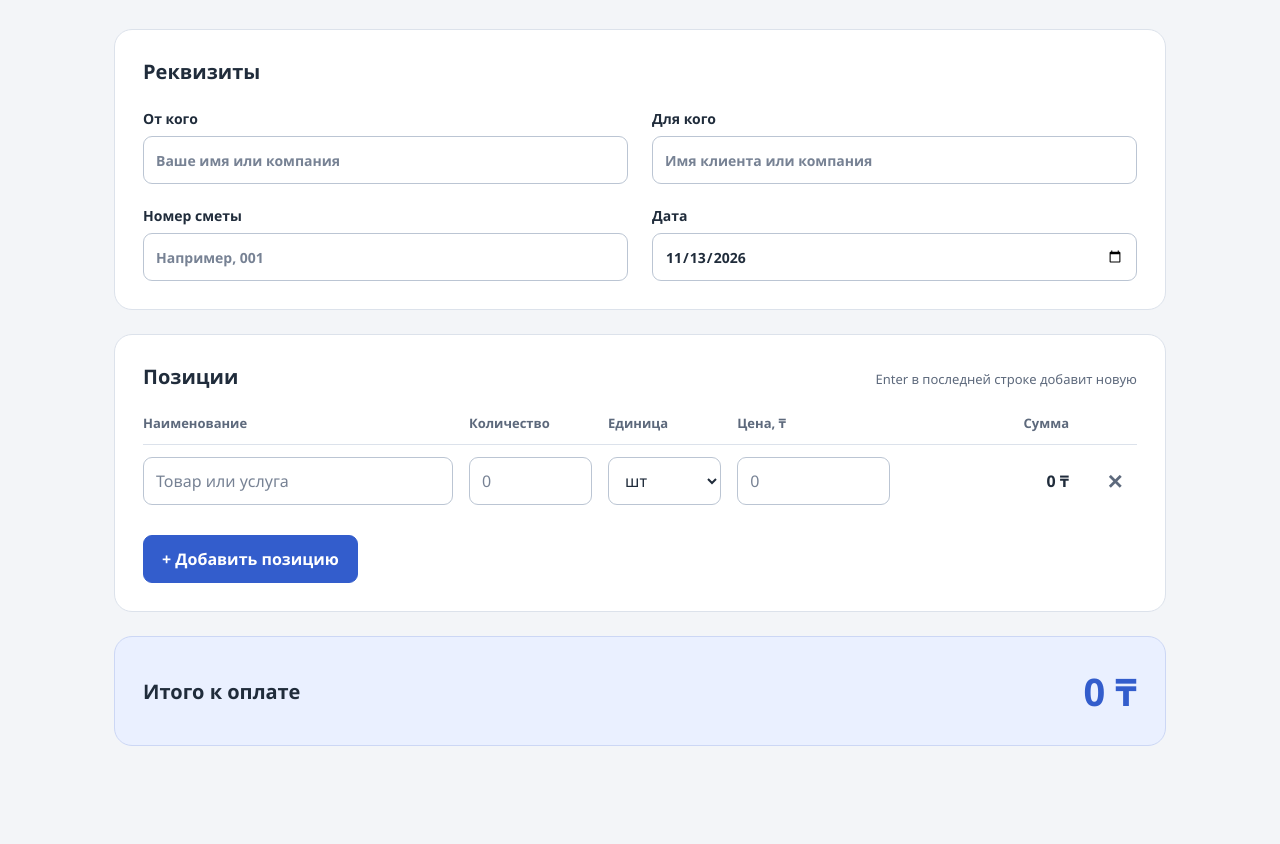
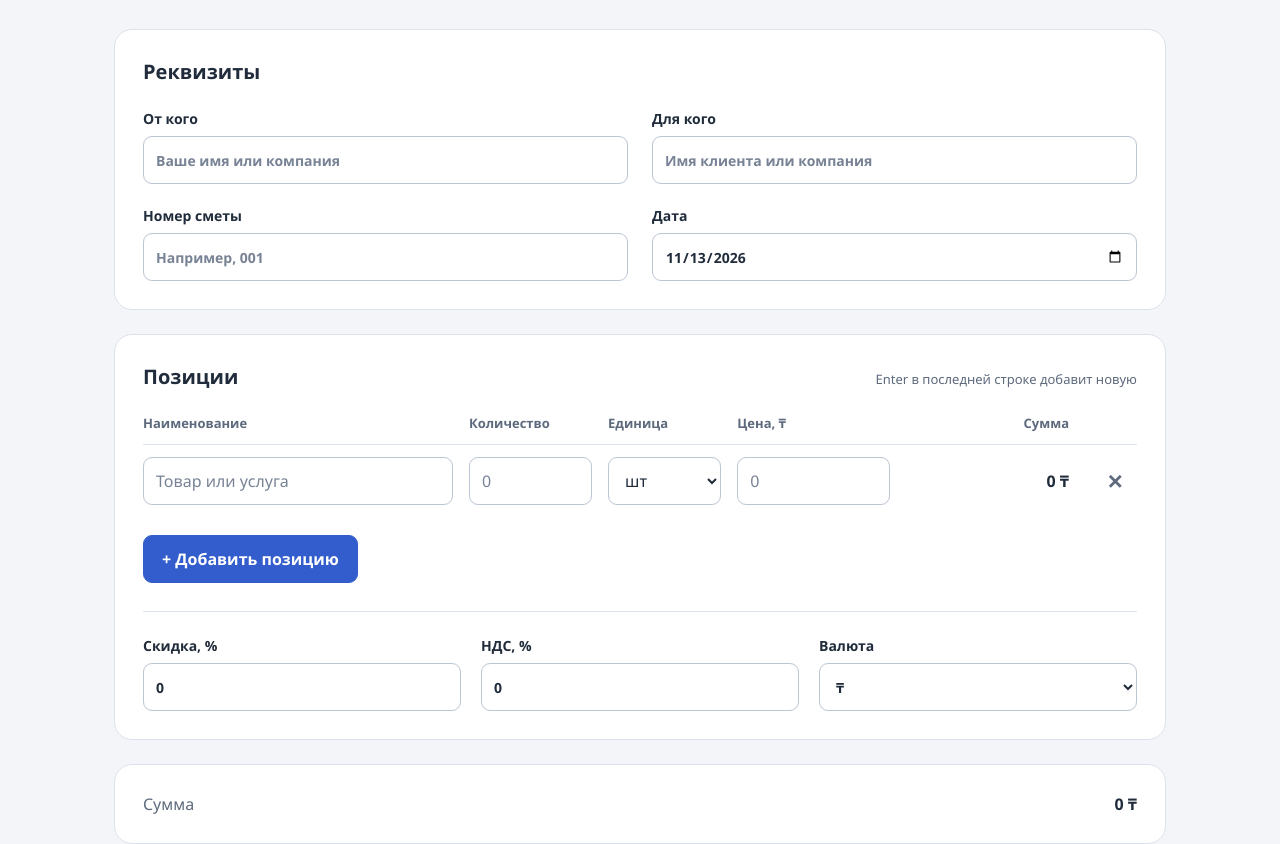
Before and after one commit to sovetbek-ops/smeta, a plain HTML site: page index.html in a window 1280 px wide. Shown: the part 137-981 px from the top of the page. Before the commit the page ends 931 px from the top, so only its background shows below. Drawn offline with Linux system fonts and the light colour scheme.

Commit message:
Добавить скидку, НДС и валюту

```diff
--- a/index.html
+++ b/index.html
@@ -35,7 +35,7 @@
             <th scope="col">Наименование</th>
             <th scope="col">Количество</th>
             <th scope="col">Единица</th>
-            <th scope="col">Цена, ₸</th>
+            <th scope="col">Цена, <span data-currency>₸</span></th>
             <th scope="col" class="amount-heading">Сумма</th>
             <th scope="col"><span class="visually-hidden">Удаление</span></th>
           </tr>
@@ -43,8 +43,21 @@
         <tbody id="items"></tbody>
       </table>
       <button type="button" class="add-button" id="add-item">+ Добавить позицию</button>
+      <div class="adjustments-grid">
+        <label>Скидка, %<input type="text" id="discount" inputmode="decimal" value="0" autocomplete="off" spellcheck="false"></label>
+        <label>НДС, %<input type="text" id="vat" inputmode="decimal" value="0" autocomplete="off" spellcheck="false"></label>
+        <label>Валюта<select id="currency"><option value="₸">₸</option><option value="₽">₽</option><option value="$">$</option><option value="€">€</option></select></label>
+      </div>
     </section>
 
+    <div class="card breakdown" aria-label="Расчёт стоимости">
+      <dl>
+        <div class="summary-row"><dt>Сумма</dt><dd><output id="subtotal">0 ₸</output></dd></div>
+        <div class="summary-row" id="discount-row" hidden><dt>Скидка</dt><dd><output id="discount-amount">0 ₸</output></dd></div>
+        <div class="summary-row" id="discounted-row" hidden><dt>Сумма со скидкой</dt><dd><output id="discounted-amount">0 ₸</output></dd></div>
+        <div class="summary-row" id="vat-row" hidden><dt>НДС</dt><dd><output id="vat-amount">0 ₸</output></dd></div>
+      </dl>
+    </div>
     <section class="total-card" aria-labelledby="total-title">
       <h2 id="total-title">Итого к оплате</h2>
       <output id="total" aria-live="polite" aria-atomic="true">0 ₸</output>
@@ -56,7 +69,7 @@
       <td><label class="mobile-label" data-label="name">Наименование</label><input type="text" data-field="name" placeholder="Товар или услуга"></td>
       <td><label class="mobile-label" data-label="quantity">Количество</label><input type="text" inputmode="decimal" data-field="quantity" placeholder="0" autocomplete="off" spellcheck="false"></td>
       <td><label class="mobile-label" data-label="unit">Единица</label><select data-field="unit"><option>шт</option><option>час</option><option>услуга</option></select></td>
-      <td><label class="mobile-label" data-label="price">Цена, ₸</label><input type="text" inputmode="decimal" data-field="price" placeholder="0" autocomplete="off" spellcheck="false"></td>
+      <td><label class="mobile-label" data-label="price">Цена, <span data-currency>₸</span></label><input type="text" inputmode="decimal" data-field="price" placeholder="0" autocomplete="off" spellcheck="false"></td>
       <td class="line-amount"><span class="mobile-label">Сумма</span><output data-field="amount">0 ₸</output></td>
       <td class="remove-cell"><button type="button" class="remove-button" data-action="remove" aria-label="Удалить позицию">✕</button></td>
     </tr>
--- a/script.js
+++ b/script.js
@@ -4,7 +4,10 @@ const items = document.querySelector("#items");
 const template = document.querySelector("#item-template");
 const totalOutput = document.querySelector("#total");
 const addButton = document.querySelector("#add-item");
-const moneyFormatter = new Intl.NumberFormat("ru-RU", { maximumFractionDigits: 2 });
+const discountInput = document.querySelector("#discount");
+const vatInput = document.querySelector("#vat");
+const currencySelect = document.querySelector("#currency");
+const moneyFormatter = new Intl.NumberFormat("ru-RU", { maximumFractionDigits: 0 });
 let nextId = 0;
 
 // Accept decimal commas and grouped thousands, but never partial numbers like "15abc".
@@ -17,7 +20,16 @@ function readNumber(value) {
 
 function formatMoney(value) {
   const safeValue = Number.isFinite(value) ? value : 0;
-  return `${moneyFormatter.format(safeValue).replace(/[\u00a0\u202f]/g, " ")} ₸`;
+  return `${moneyFormatter.format(safeValue).replace(/[\u00a0\u202f]/g, " ")} ${currencySelect.value}`;
+}
+
+function roundMoney(value) {
+  return Number.isFinite(value) ? Math.round(value) : 0;
+}
+
+function updateSummary(outputId, rowId, amount) {
+  document.querySelector(outputId).textContent = formatMoney(amount);
+  document.querySelector(rowId).hidden = amount === 0;
 }
 
 function recalculate() {
@@ -26,13 +38,23 @@ function recalculate() {
     const quantity = readNumber(row.querySelector('[data-field="quantity"]').value);
     const price = readNumber(row.querySelector('[data-field="price"]').value);
     const product = quantity * price;
-    // Round each line to hundredths so the total matches the displayed line amounts.
-    const rounded = Math.round((product + Number.EPSILON) * 100) / 100;
-    const amount = Number.isFinite(rounded) ? rounded : 0;
+    // Round every monetary step to whole units so displayed amounts add up.
+    const amount = roundMoney(product);
     row.querySelector('[data-field="amount"]').textContent = formatMoney(amount);
     total += amount;
   }
-  totalOutput.textContent = formatMoney(total);
+  const subtotal = roundMoney(total);
+  const discount = roundMoney(subtotal * (readNumber(discountInput.value) / 100));
+  const discounted = roundMoney(subtotal - discount);
+  const vat = roundMoney(discounted * (readNumber(vatInput.value) / 100));
+  document.querySelector("#subtotal").textContent = formatMoney(subtotal);
+  updateSummary("#discount-amount", "#discount-row", discount);
+  updateSummary("#discounted-amount", "#discounted-row", discounted);
+  updateSummary("#vat-amount", "#vat-row", vat);
+  totalOutput.textContent = formatMoney(roundMoney(discounted + vat));
+  for (const symbol of document.querySelectorAll("[data-currency]")) {
+    symbol.textContent = currencySelect.value;
+  }
 }
 
 function addItem(focus = true) {
@@ -51,6 +73,9 @@ function addItem(focus = true) {
 }
 
 addButton.addEventListener("click", () => addItem());
+discountInput.addEventListener("input", recalculate);
+vatInput.addEventListener("input", recalculate);
+currencySelect.addEventListener("change", recalculate);
 items.addEventListener("input", recalculate);
 items.addEventListener("click", (event) => {
   const button = event.target.closest('[data-action="remove"]');
--- a/styles.css
+++ b/styles.css
@@ -44,6 +44,13 @@ td:last-child, th:last-child { padding-right: 0; }
 .remove-button:hover { background: #eef1f7; color: #202c3b; }
 .add-button { margin-top: 18px; padding: 12px 18px; background: var(--accent); color: #fff; border: 1px solid var(--accent); }
 .add-button:hover { background: #264bab; }
+.adjustments-grid { display: grid; grid-template-columns: repeat(3, minmax(0, 1fr)); gap: 20px; margin-top: 28px; padding-top: 24px; border-top: 1px solid var(--border); }
+.adjustments-grid input, .adjustments-grid select { margin-top: 8px; }
+.breakdown dl { margin: 0; display: grid; gap: 16px; }
+.summary-row { display: flex; justify-content: space-between; gap: 16px; }
+.summary-row[hidden] { display: none; }
+.summary-row dt { color: var(--muted); }
+.summary-row dd { margin: 0; min-width: 0; text-align: right; font-weight: 600; overflow-wrap: anywhere; }
 .total-card { display: flex; align-items: center; justify-content: space-between; gap: 16px; padding: 28px; border: 1px solid #ccd7f5; border-radius: 18px; background: #eaf0ff; }
 .total-card output { color: var(--accent); font-size: clamp(28px, 4vw, 38px); font-weight: 700; overflow-wrap: anywhere; min-width: 0; }
 .mobile-label, .visually-hidden { position: absolute; width: 1px; height: 1px; overflow: hidden; clip-path: inset(50%); white-space: nowrap; }
@@ -63,6 +70,7 @@ td:last-child, th:last-child { padding-right: 0; }
   .page-header { margin-bottom: 24px; }
   .card { padding: 20px 16px; border-radius: 14px; }
   .details-grid { grid-template-columns: minmax(0, 1fr); gap: 18px; }
+  .adjustments-grid { grid-template-columns: minmax(0, 1fr); gap: 18px; }
   table, tbody { display: block; }
   thead { position: absolute; width: 1px; height: 1px; overflow: hidden; clip-path: inset(50%); }
   tbody { display: grid; gap: 16px; }
```
Also changed, not shown: 1 other file.
